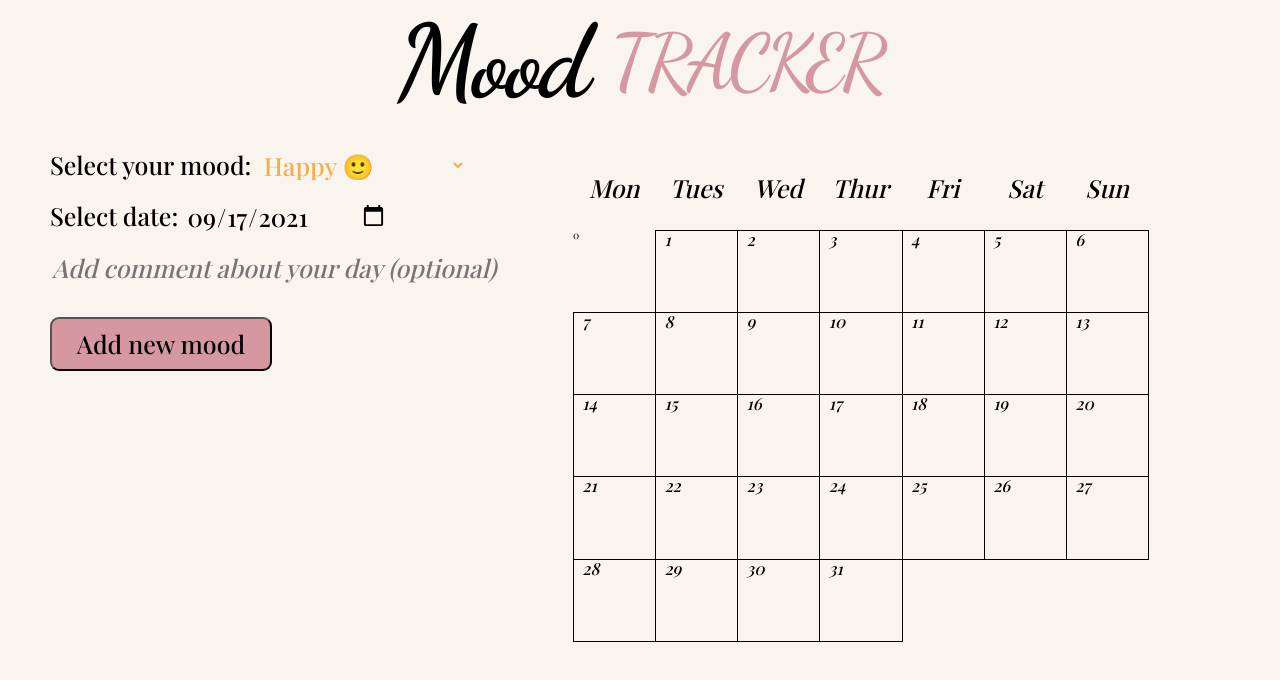
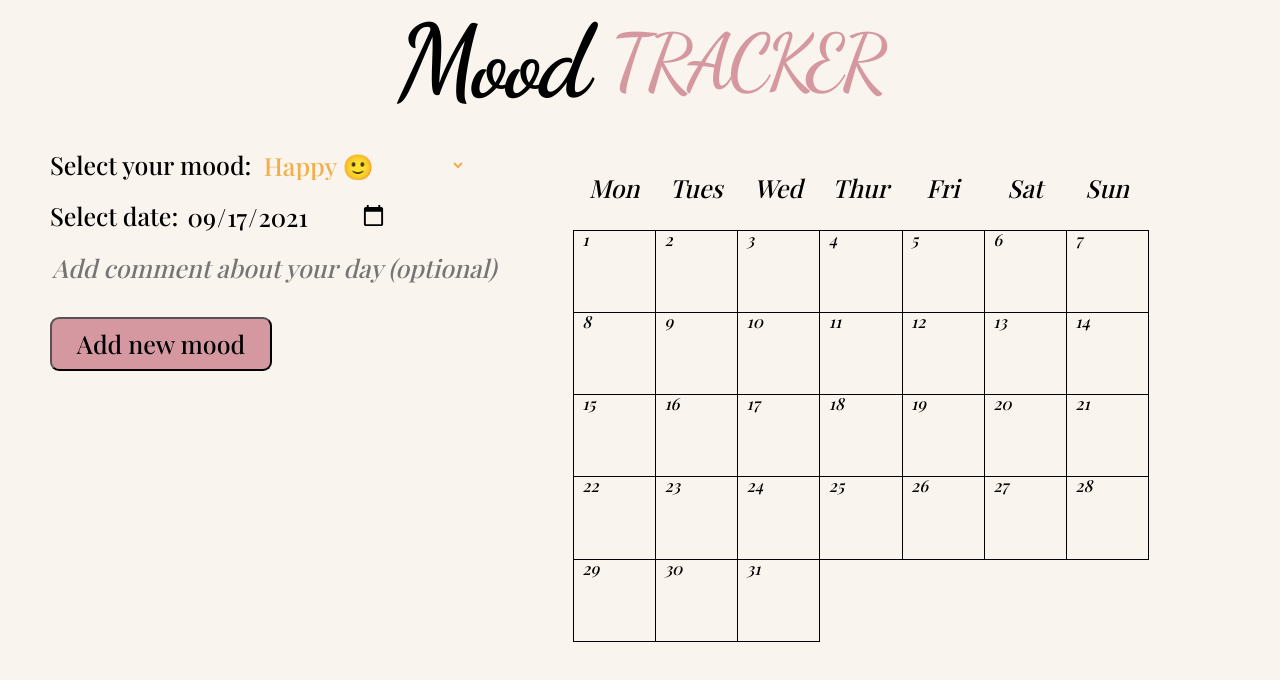
Before and after one commit to zakrzewskib/mood-tracker-react, a React (Create React App) app: page / in a window 1280 px wide. Shown: the top 680 px of the page. Built offline with nearby package versions, Linux system fonts and the light colour scheme; a web font is replaced by a local one.

Commit message:
Number of day changes but not its color

```diff
--- a/src/App.js
+++ b/src/App.js
@@ -7,8 +7,6 @@ import NewMood from './components/AddMood/NewMood';
 import MonthTracker from './components/Charts/MonthTracker';
 
 const App = () => {
-  const [number, setNumber] = useState(0);
-
   const SAMPLE_DATA = [];
 
   const [moods, setMoods] = useState(SAMPLE_DATA);
@@ -26,9 +24,6 @@ const App = () => {
   const [moodsForTracker, setMoodsForTracker] = useState(starterMoods);
 
   const addNewMoodHandler = (mood) => {
-    // if (moods.length > 0) {
-    //   console.log(mood.date.toISOString() === moods[0].date.toISOString());
-    // }
     if (
       moods.filter((e) => e.date.toISOString() === mood.date.toISOString())
         .length > 0
@@ -45,12 +40,11 @@ const App = () => {
 
     let newItem = { ...moodsForTracker[index] };
 
-    newItem.dayNumber = 50;
+    newItem.dayNumber = 30;
 
     updatedMoods[index] = newItem;
 
     setMoodsForTracker(updatedMoods);
-    setNumber((number) => number + 1);
   };
 
   return (
@@ -64,7 +58,7 @@ const App = () => {
           <Moods items={moods} />
         </div>
 
-        <MonthTracker moods={moodsForTracker} number={number} />
+        <MonthTracker moods={moodsForTracker} />
       </div>
     </div>
   );
--- a/src/components/Charts/MonthTracker.js
+++ b/src/components/Charts/MonthTracker.js
@@ -5,31 +5,6 @@ import classes from './MonthTracker.module.css';
 import MonthTrackerItem from './MonthTrackerItem';
 
 const MonthTracker = (props) => {
-  const starterMoods = [];
-
-  for (let i = 1; i <= 31; i++) {
-    starterMoods.push({
-      dayNumber: i,
-      mood: 'undefined',
-      id: Math.random().toString(),
-    });
-  }
-
-  // let updatedMoods;
-
-  // const updateMoods = (newMood) => {
-  //   if (newMood) {
-  //     let index = moods.findIndex(
-  //       (item) => item.dayNumber === newMood.date.getDate()
-  //     );
-  //     updatedMoods = [...moods];
-  //     updatedMoods[index].mood = newMood.mood;
-  //     setMoods(updatedMoods);
-  //   }
-  // };
-
-  console.log(props.moods);
-
   return (
     <div className={classes['month-tracker']}>
       <div className={classes['week-day']}>Mon</div>
@@ -39,7 +14,6 @@ const MonthTracker = (props) => {
       <div className={classes['week-day']}>Fri</div>
       <div className={classes['week-day']}>Sat</div>
       <div className={classes['week-day']}>Sun</div>
-      <div>{props.number}</div>
 
       {props.moods.map((mood) => (
         <MonthTrackerItem
```
